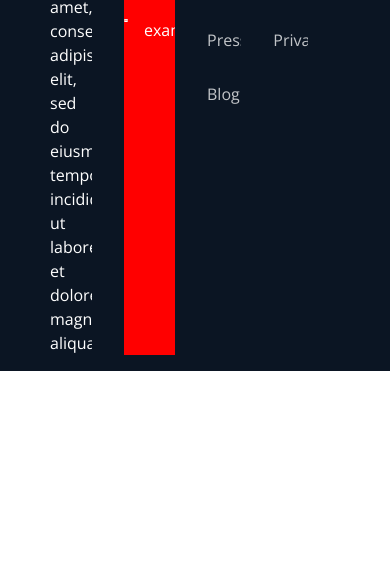
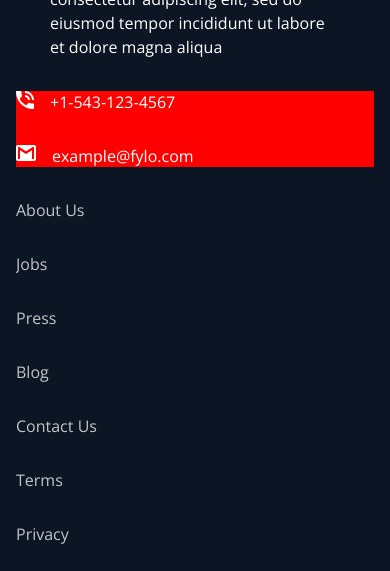
Before and after one commit to asliddinamir/project41-FM, a plain HTML site: page index.html in a window 390 px wide. Shown: the part 7391-7962 px from the top of the page. Before the commit the page ends 7762 px from the top, so only its background shows below. Drawn offline with nearby package versions, Linux system fonts and the light colour scheme.

Commit message:
done header

```diff
--- a/style.css
+++ b/style.css
@@ -368,3 +368,21 @@ body {
     width: 100%;
     text-align: center;
 }
+
+@media(max-width:985px) {
+    .footer_inner {
+        padding-block: 5rem;
+    }
+
+    .fi {
+        flex-direction: column;
+    }
+
+    #lorem {
+        width: 90%;
+    }
+
+    #icons {
+        justify-content: center;
+    }
+}
```
